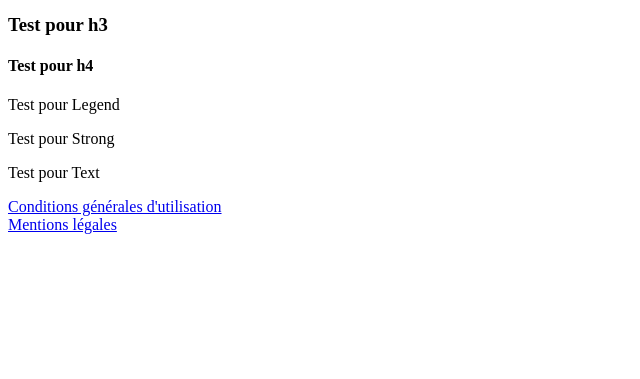
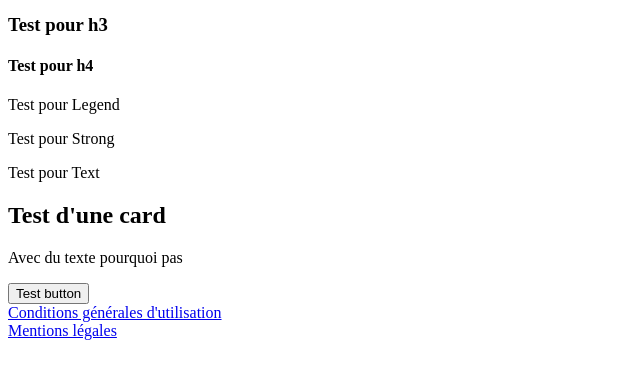
Before and after one commit to ecole-richard-cross/espace-numerique, a Symfony app: template templates/index/index.html.twig in a window 1280 px wide. Shown: the part 199-578 px from the top of the page, without its empty margins (0-640 px from the left). Run offline with Twig, Linux system fonts and the light colour scheme; the template is opened without the code that fills it, so the values that code supplies are empty; some libraries are stand-ins or nearby versions.

Commit message:
feat/bsCustom : styles
Adjusted box shadows for cards and buttons, tweaked buttons colors and active shadow

```diff
--- a/templates/index/index.html.twig
+++ b/templates/index/index.html.twig
@@ -10,4 +10,11 @@
 <p class="legend">Test pour Legend</p>
 <p class="strong">Test pour Strong</p>
 <p>Test pour Text</p>
+<div class="card">
+    <div class="card-body">
+        <h2 class="card-title">Test d'une card</h2>
+        <p>Avec du texte pourquoi pas</p>
+        <button class="btn btn-accent">Test button</button>
+    </div>
+</div>
 {% endblock %}
```
Also changed, not shown: assets/styles/bs-override.scss (+21 -1 lines), assets/styles/custom-theme.scss (+10 -0 lines).
